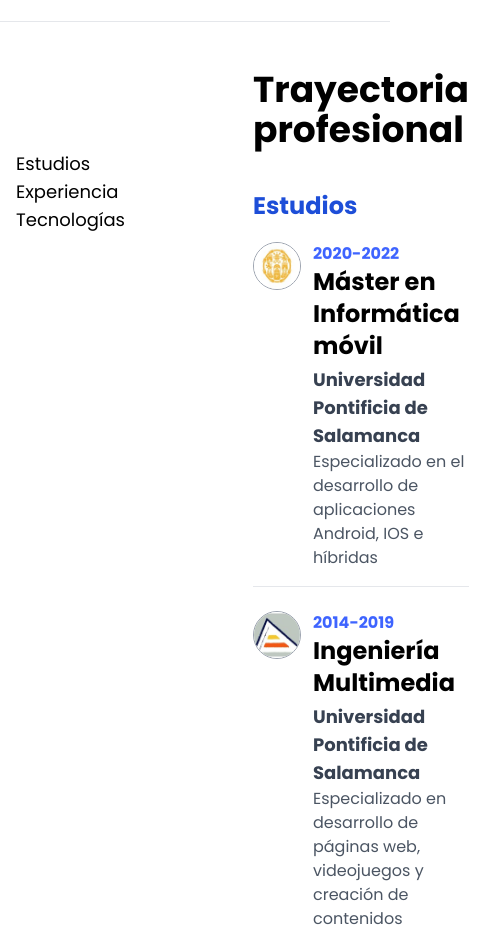
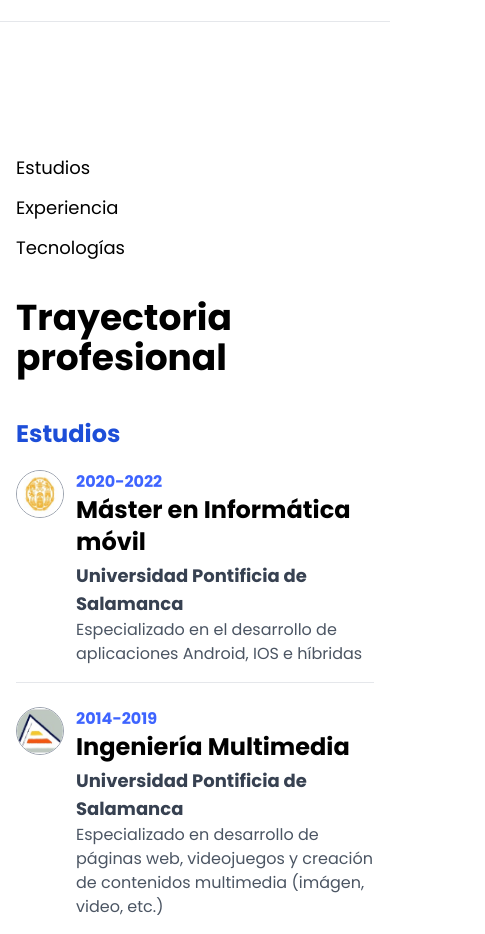
Before and after one commit to jma83/astro-porfolio, an Astro site: page / in a window 390 px wide. Shown: the part 1840-2774 px from the top of the page, 485 px wide, since content can reach past the window. Built offline with nearby package versions, Linux system fonts and the light colour scheme; Astro itself is replaced by a stand-in of ours.

Commit message:
Small fix responsive section path

```diff
--- a/src/components/sections/Path.astro
+++ b/src/components/sections/Path.astro
@@ -17,7 +17,6 @@ const pathStudiesData = getPathStudiesItems(t);
 const pathLanguagesData = getPathLanguagesItems(t);
 const pathExperienceData = getPathExperienceItems(t);
 const pathMenuItems = getPathMenuItems(t);
-console.log("pathMenuItems", pathMenuItems);
 ---
 
 <section class="jm-path">
@@ -54,7 +53,7 @@ console.log("pathMenuItems", pathMenuItems);
   }
 
   .jm-path__container {
-    @apply w-full max-w-6xl flex flex-grow justify-start gap-x-16;
+    @apply w-full max-w-6xl flex flex-col flex-grow justify-start gap-x-16;
   }
 
   .jm-path__content {
@@ -69,6 +68,10 @@ console.log("pathMenuItems", pathMenuItems);
     .jm-path {
       @apply px-8 py-16;
     }
+
+    .jm-path__container {
+      @apply flex flex-row;
+    }
   }
 
   .jm-path__content > section {
--- a/src/components/sections/path/PathSideMenu.astro
+++ b/src/components/sections/path/PathSideMenu.astro
@@ -10,8 +10,8 @@ const { menuItems } = props;
 ---
 
 <div class="relative">
-  <nav class="sticky left-0 top-64 p-4 mt-20 mr-8 gap-4">
-    <ul>
+  <nav class="sticky left-0 top-64 p-4 mt-20 mr-8">
+    <ul class="flex flex-col gap-y-1">
       {
         menuItems.map((menuItem: PathMenuData) => (
           <li>
@@ -25,6 +25,6 @@ const { menuItems } = props;
 
 <style>
   li {
-    @apply font-medium text-lg;
+    @apply font-medium text-lg py-1;
   }
 </style>
```
